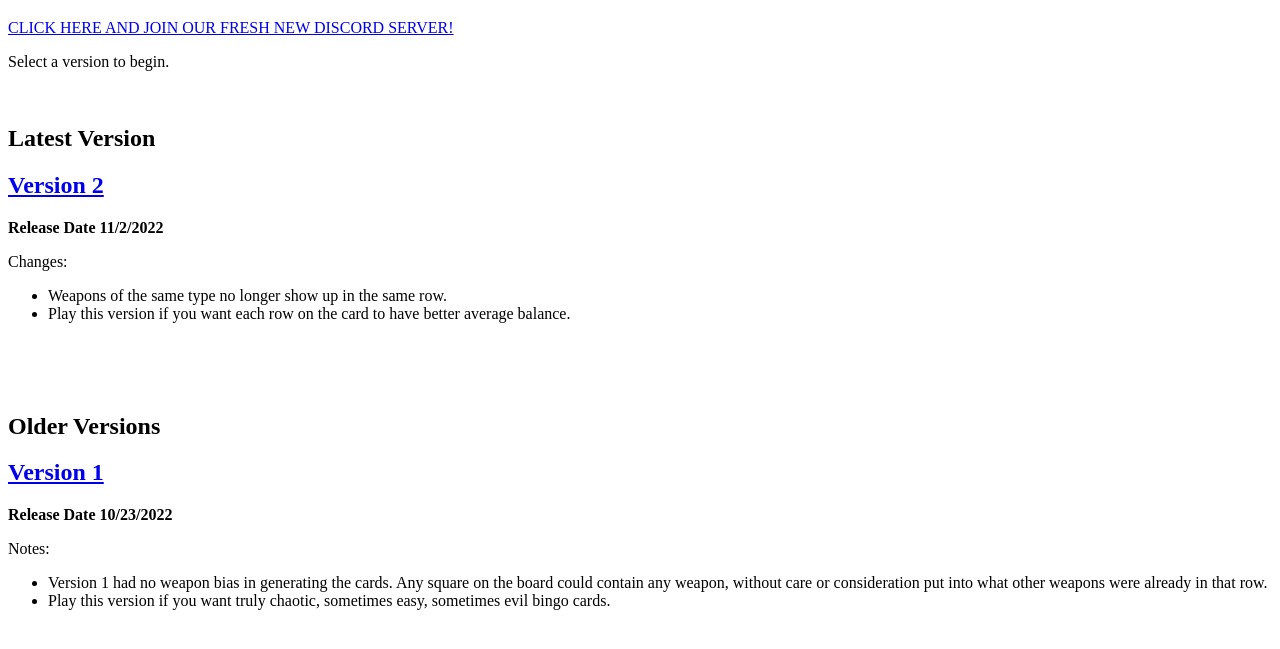
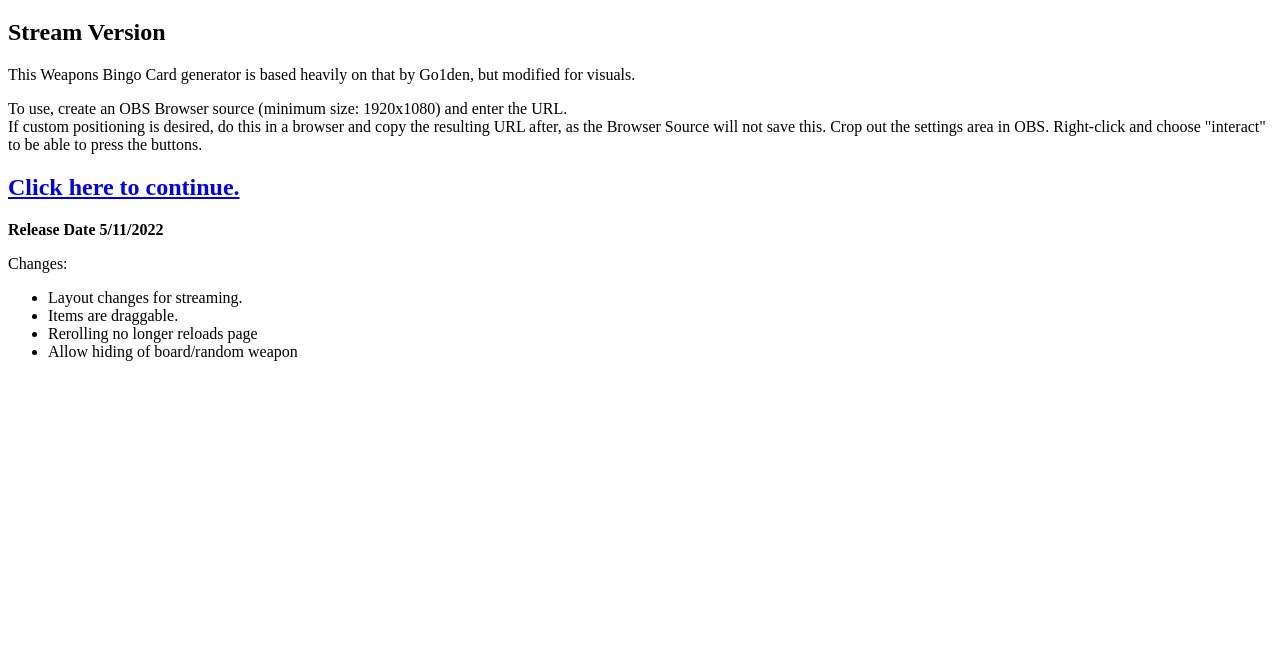
Before and after one commit to CyBeRoni/splatoon3bingo, a plain HTML site: page s3-bingo/index.html in a window 1280 px wide. Shown: the part 61-710 px from the top of the page. Drawn offline with Linux system fonts and the light colour scheme.

Commit message:
info and instructions

```diff
--- a/s3-bingo/index.html
+++ b/s3-bingo/index.html
@@ -8,26 +8,18 @@
 <body>
     <div>
     <h1>Splatoon 3 Weapons Bingo</h1>
-    <p><a href="https://discord.gg/MBcX65DY8d">CLICK HERE AND JOIN OUR FRESH NEW DISCORD SERVER!</a></p>
-    <p>Select a version to begin.</p>
-    <br>
-    <h2>Latest Version</h2>
-    <h2><a href="v2/">Version 2</a></h2>
-    <p><strong>Release Date 11/2/2022</strong></p>
+    <h2>Stream Version</h2>
+    <p>This Weapons Bingo Card generator is based heavily on that by Go1den, but modified for visuals.</p>
+    <p>To use, create an OBS Browser source (minimum size: 1920x1080) and enter the URL. <br/>If custom positioning is desired, do this in a browser and copy the resulting URL after, as the Browser Source will not save this. Crop out the settings area in OBS. Right-click and choose "interact" to be able to press the buttons.</p>
+    <h2><a href="v2/">Click here to continue.</a></h2>
+    <p><strong>Release Date 5/11/2022</strong></p>
     <p>Changes:</p>
         <ul>
-            <li>Weapons of the same type no longer show up in the same row.</li>
-            <li>Play this version if you want each row on the card to have better average balance.</li>
+            <li>Layout changes for streaming. </li>
+            <li>Items are draggable.</li>
+            <li>Rerolling no longer reloads page</li>
+            <li>Allow hiding of board/random weapon</li>
         </ul>
-    <br><br><br>
-    <h2>Older Versions</h2>
-    <h2><a href="v1/">Version 1</a></h2>
-    <p><strong>Release Date 10/23/2022</strong></p>
-    <p>Notes:</p>
-    <ul>
-        <li>Version 1 had no weapon bias in generating the cards. Any square on the board could contain any weapon, without care or consideration put into what other weapons were already in that row.</li>
-        <li>Play this version if you want truly chaotic, sometimes easy, sometimes evil bingo cards.</li>
-    </ul>
     </div>
 </body>
 </html>
```
